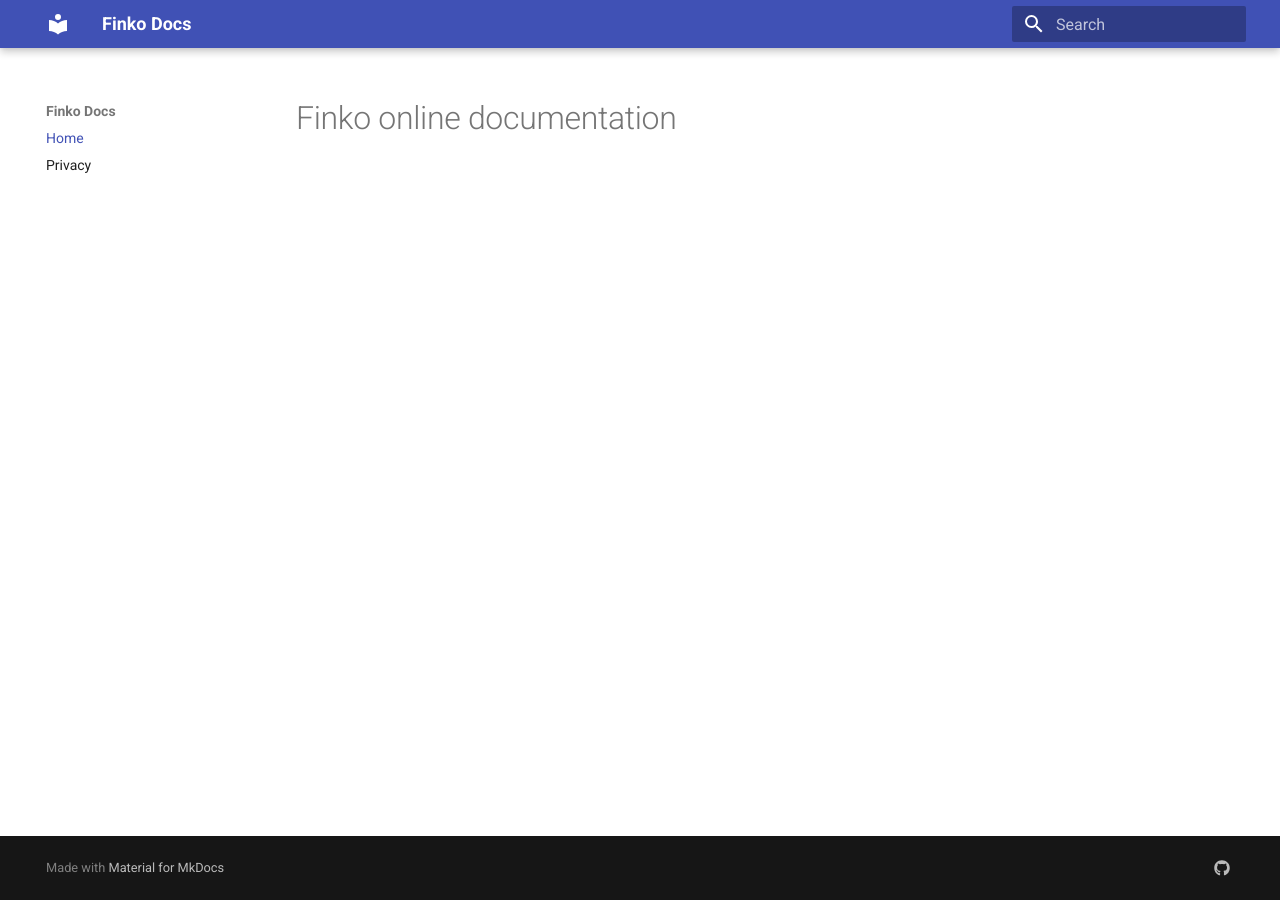
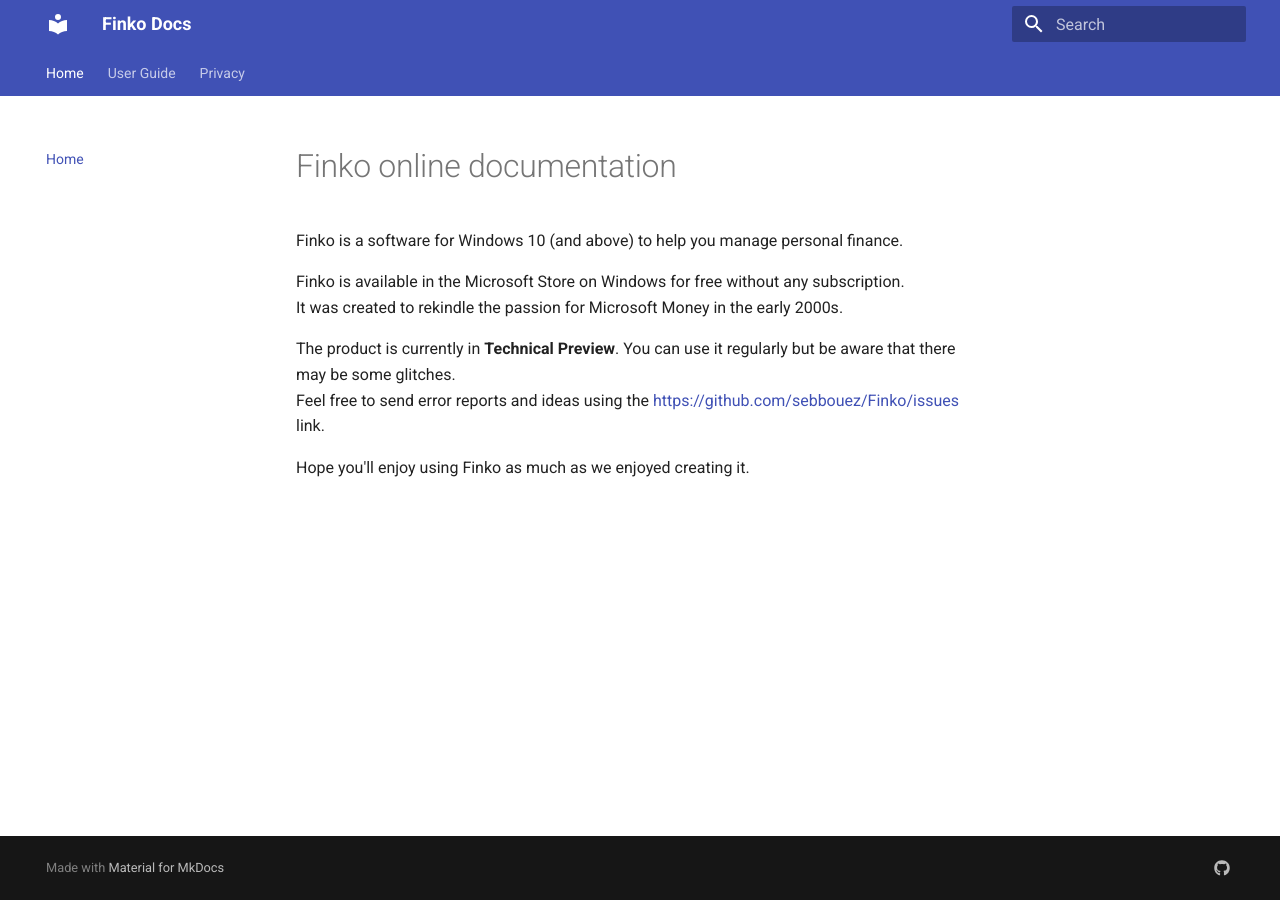
Before and after one commit to sebbouez/finko-docs, an MkDocs documentation site: the page built from docs/index.md, in a window 1280 px wide. Built offline with MkDocs 1.6.1 and Material for MkDocs 9.7.7, drawn with Linux system fonts in a browser that asks for light colours.

Commit message:
Docs custom

```diff
--- a/docs/index.md
+++ b/docs/index.md
@@ -1,4 +1,11 @@
 # Finko online documentation
 
-<!-- md:version 1.0.0 -->
-<!-- md:feature -->
+Finko is a software for Windows 10 (and above) to help you manage personal finance.
+
+Finko is available in the Microsoft Store on Windows for free without any subscription.
+It was created to rekindle the passion for Microsoft Money in the early 2000s.
+
+The product is currently in **Technical Preview**. You can use it regularly but be aware that there may be some glitches.
+Feel free to send error reports and ideas using the [https://github.com/sebbouez/Finko/issues](https://github.com/sebbouez/Finko/issues) link.
+
+Hope you'll enjoy using Finko as much as we enjoyed creating it.
--- a/mkdocs.yml
+++ b/mkdocs.yml
@@ -5,17 +5,15 @@
   extra_css:
     - assets/css/custom.css
   language: en
+  features:
+    - navigation.tabs
+    - toc.follow
   palette:
     - media: "(prefers-color-scheme: light)"
-      scheme: default
-      primary: indigo
-      accent: indigo
-    - media: "(prefers-color-scheme: dark)"
-      scheme: slate
-      primary: indigo
-      accent: indigo
+      primary: custom
 nav:
   - Home: index.md
+  - User Guide: guide.md
   - Privacy: privacy.md
 markdown_extensions:
   - admonition
```
Also changed, not shown: docs/assets/css/custom.css (+15 -0 lines), docs/guide.md (added, +1 -0 lines), docs/privacy.md (+2 -0 lines).
